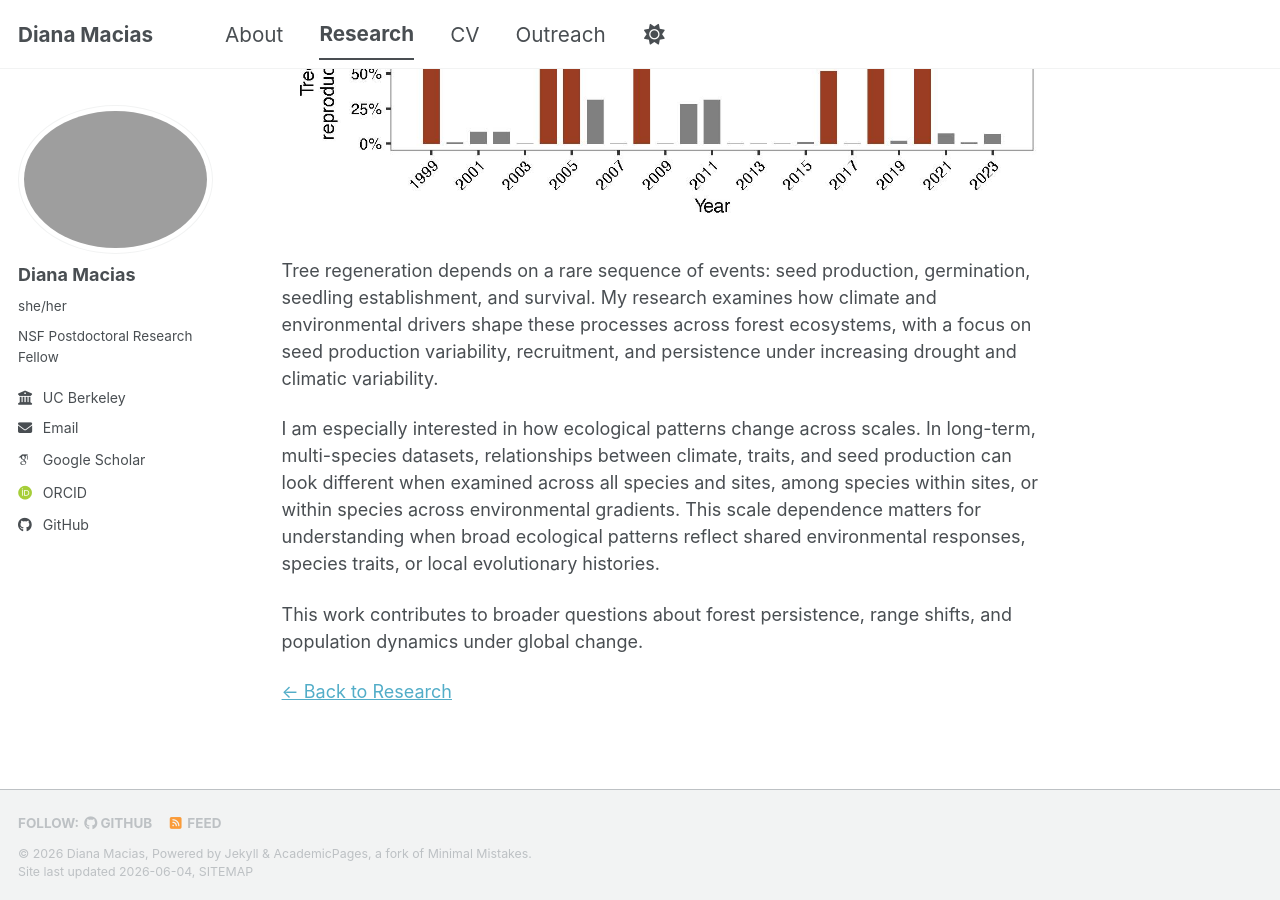
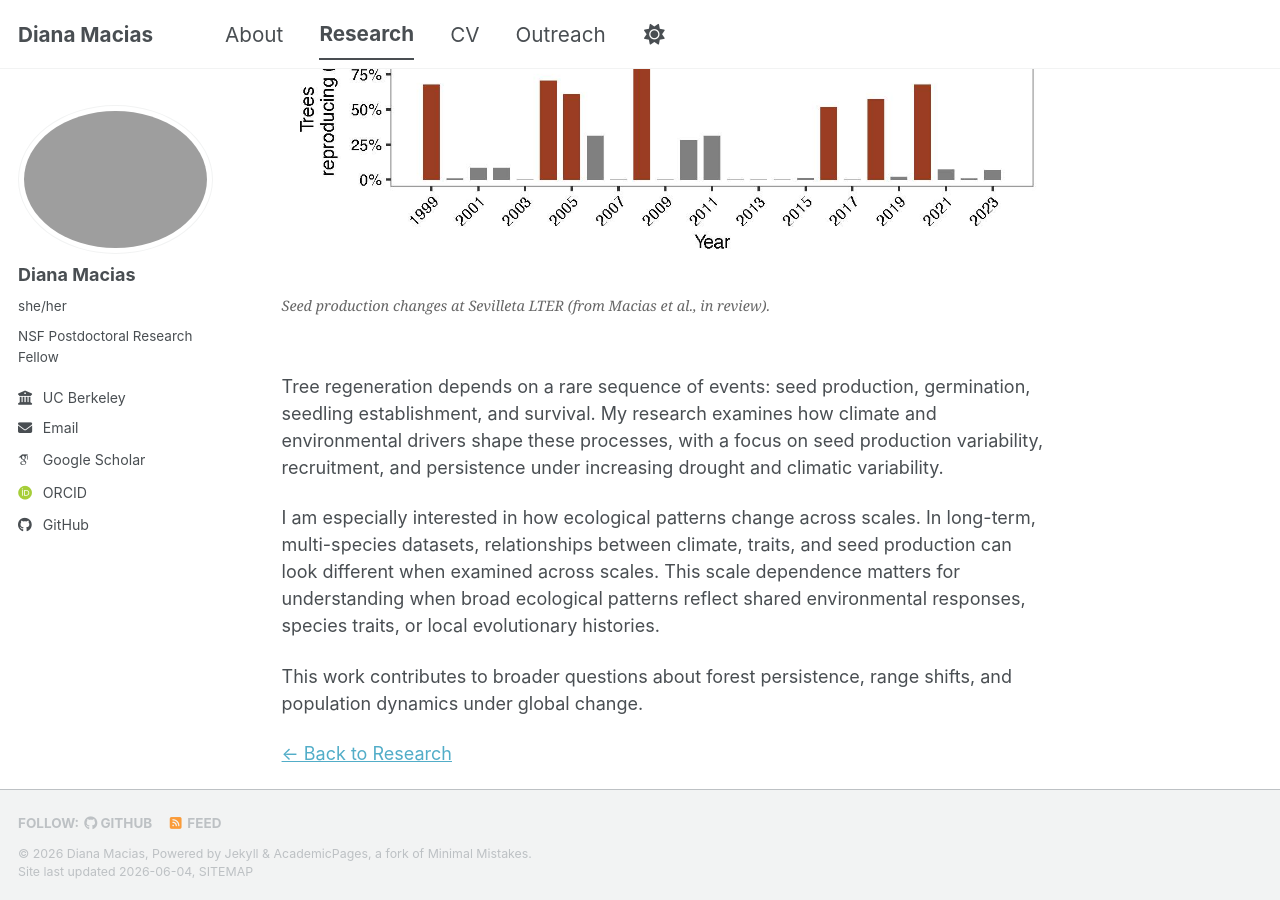
Before and after one commit to maciasd/maciasd.github.io, a Jekyll site: the page built from _pages/forest-resileince.md, in a window 1280 px wide and 900 px high, scrolled down 577 px. Built offline with Jekyll 4.4.1, drawn with Linux system fonts in a browser that asks for light colours; some web fonts are replaced; a script bundle is joined from its source files by our own code; library files that are not in the unit come from our copies.

Commit message:
Refactor image display and enhance text structure
Updated image formatting and improved text clarity.

```diff
--- a/_pages/forest-resileince.md
+++ b/_pages/forest-resileince.md
@@ -4,13 +4,16 @@ title: "Forest Resilience and Regeneration"
 author_profile: true
 ---
 
-<p align="center">
-  <img src="/images/forest-resilience.jpg" width="850">
-</p>
+<figure style="text-align: center; margin-bottom: 50px;">
+  <img src="/images/forest-resilience.jpg" width="450" alt="Seed production at Sevilleta LTER">
+  <figcaption style="font-size: 0.80em; line-height: 1.4; color: #666; margin-top: 8px;">
+    <em>Seed production changes at Sevilleta LTER (from Macias et al., in review).</em>
+  </figcaption>
+</figure>
 
-Tree regeneration depends on a rare sequence of events: seed production, germination, seedling establishment, and survival. My research examines how climate and environmental drivers shape these processes across forest ecosystems, with a focus on seed production variability, recruitment, and persistence under increasing drought and climatic variability.
+Tree regeneration depends on a rare sequence of events: seed production, germination, seedling establishment, and survival. My research examines how climate and environmental drivers shape these processes, with a focus on seed production variability, recruitment, and persistence under increasing drought and climatic variability.
 
-I am especially interested in how ecological patterns change across scales. In long-term, multi-species datasets, relationships between climate, traits, and seed production can look different when examined across all species and sites, among species within sites, or within species across environmental gradients. This scale dependence matters for understanding when broad ecological patterns reflect shared environmental responses, species traits, or local evolutionary histories.
+I am especially interested in how ecological patterns change across scales. In long-term, multi-species datasets, relationships between climate, traits, and seed production can look different when examined across scales. This scale dependence matters for understanding when broad ecological patterns reflect shared environmental responses, species traits, or local evolutionary histories.
 
 This work contributes to broader questions about forest persistence, range shifts, and population dynamics under global change.
 
```
